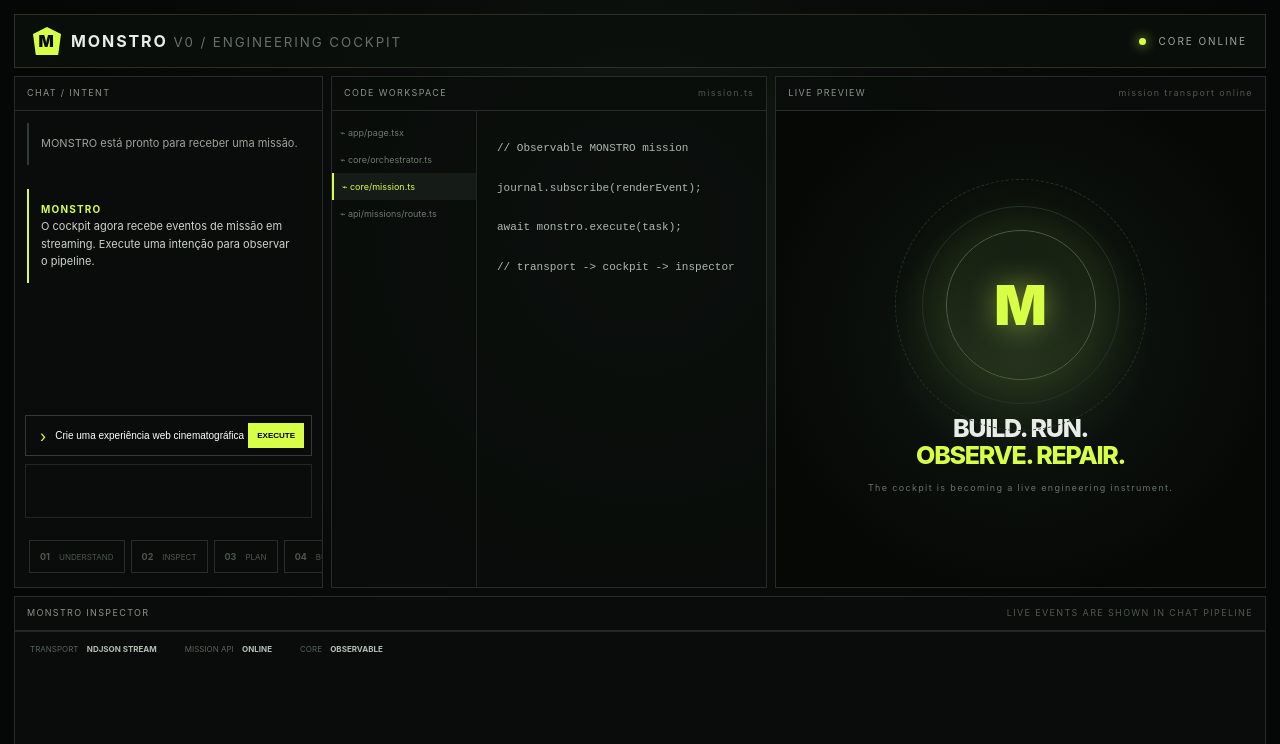
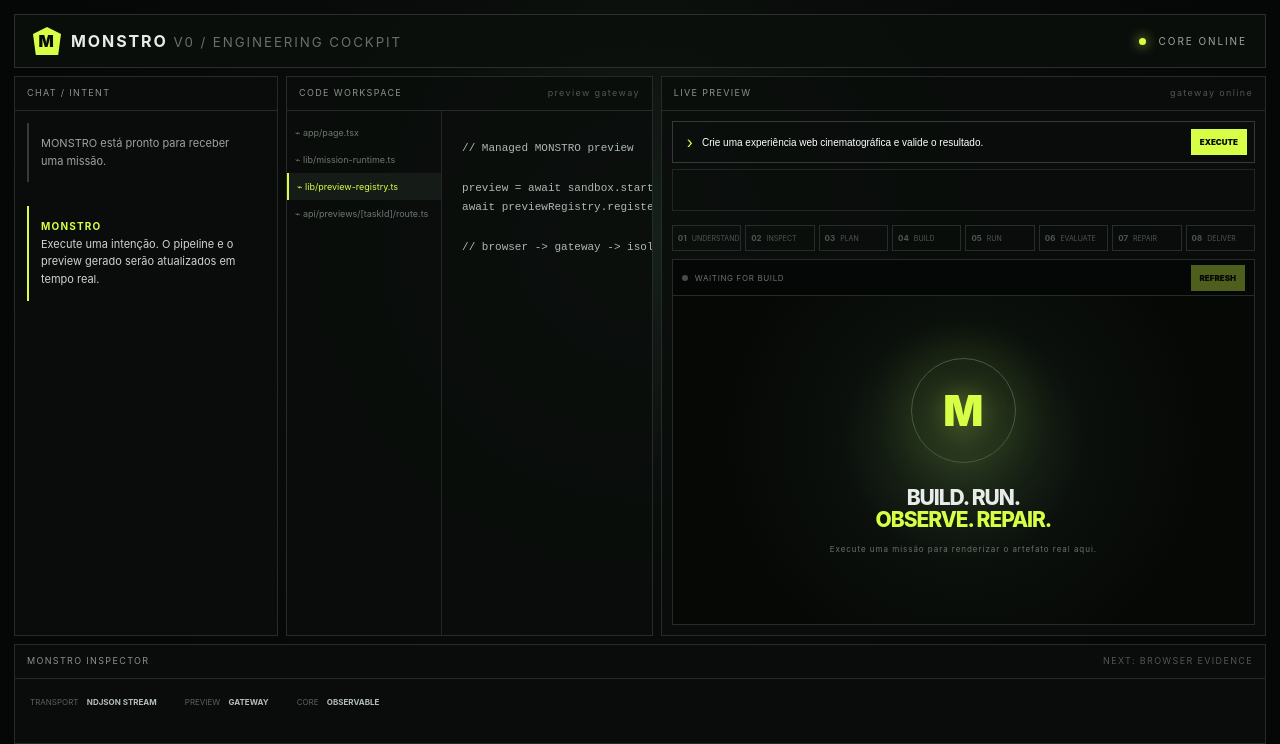
Before and after one commit to meytons001-maker/MONSTRO, a Next.js app in the folder apps/web/: page / in a window 1280 px wide. Shown: the top 744 px of the page. Built offline with nearby package versions, Linux system fonts and the light colour scheme.

Commit message:
feat(cockpit): render mission preview through gateway

```diff
--- a/apps/web/app/mission-console.tsx
+++ b/apps/web/app/mission-console.tsx
@@ -18,16 +18,19 @@ export function MissionConsole() {
   const [intent, setIntent] = useState("Crie uma experiência web cinematográfica e valide o resultado.");
   const [events, setEvents] = useState<MissionEvent[]>([]);
   const [running, setRunning] = useState(false);
+  const [previewRevision, setPreviewRevision] = useState(0);
 
   const latest = events.at(-1);
   const activeIndex = latest ? pipeline.indexOf(latest.phase) : -1;
   const previewUrl = [...events].reverse().find((event) => event.data?.previewUrl)?.data?.previewUrl;
+  const previewSrc = previewUrl ? `${previewUrl}${previewUrl.includes("?") ? "&" : "?"}rev=${previewRevision}` : undefined;
 
   async function execute(event: FormEvent) {
     event.preventDefault();
     if (!intent.trim() || running) return;
     setEvents([]);
     setRunning(true);
+    setPreviewRevision(0);
 
     try {
       const response = await fetch("/api/missions", {
@@ -59,15 +62,25 @@ export function MissionConsole() {
   }
 
   return (
-    <>
+    <div className="missionConsole">
       <form className="prompt" onSubmit={execute}>
         <span>›</span><input aria-label="Prompt" value={intent} onChange={(event) => setIntent(event.target.value)} placeholder="Diga ao Monstro o que construir..."/><button disabled={running}>{running ? "RUNNING" : "EXECUTE"}</button>
       </form>
       <div className="missionFeed">
         {events.slice(-4).map((event) => <div key={event.id}><b>{event.phase.toUpperCase()}</b> {event.type}{event.detail ? ` · ${event.detail}` : ""}</div>)}
-        {previewUrl ? <div><b>PREVIEW</b> <a href={previewUrl} target="_blank" rel="noreferrer">{previewUrl}</a></div> : null}
       </div>
       <div className="pipeline livePipeline">{pipeline.map((phase, index) => <div key={phase} className={index < activeIndex ? "done" : index === activeIndex ? "running" : ""}><b>{String(index + 1).padStart(2,"0")}</b><span>{phase.toUpperCase()}</span></div>)}</div>
-    </>
+
+      <section className="livePreviewStage" aria-label="Live preview">
+        <div className="previewToolbar">
+          <span><i className={previewUrl ? "online" : ""} /> {previewUrl ? "MISSION PREVIEW" : "WAITING FOR BUILD"}</span>
+          <div>
+            <button type="button" disabled={!previewUrl} onClick={() => setPreviewRevision((value) => value + 1)}>REFRESH</button>
+            {previewUrl ? <a href={previewUrl} target="_blank" rel="noreferrer">OPEN ↗</a> : null}
+          </div>
+        </div>
+        {previewSrc ? <iframe key={previewSrc} title="MONSTRO generated preview" src={previewSrc} sandbox="allow-scripts allow-forms allow-modals allow-popups" /> : <div className="previewEmpty"><div className="orb"><div className="core">M</div></div><h1>BUILD. RUN.<br/><em>OBSERVE. REPAIR.</em></h1><p>Execute uma missão para renderizar o artefato real aqui.</p></div>}
+      </section>
+    </div>
   );
 }
--- a/apps/web/app/page.tsx
+++ b/apps/web/app/page.tsx
@@ -1,6 +1,6 @@
 import { MissionConsole } from "./mission-console";
 
-const files = ["app/page.tsx", "core/orchestrator.ts", "core/mission.ts", "api/missions/route.ts"];
+const files = ["app/page.tsx", "lib/mission-runtime.ts", "lib/preview-registry.ts", "api/previews/[taskId]/route.ts"];
 
 export default function Home() {
   return (
@@ -14,31 +14,23 @@ export default function Home() {
         <aside className="panel chat">
           <div className="panelTitle">CHAT / INTENT</div>
           <div className="message system">MONSTRO está pronto para receber uma missão.</div>
-          <div className="message monster"><b>MONSTRO</b><br/>O cockpit agora recebe eventos de missão em streaming. Execute uma intenção para observar o pipeline.</div>
-          <MissionConsole />
+          <div className="message monster"><b>MONSTRO</b><br/>Execute uma intenção. O pipeline e o preview gerado serão atualizados em tempo real.</div>
         </aside>
 
         <section className="panel code">
-          <div className="panelTitle">CODE WORKSPACE <span>mission.ts</span></div>
+          <div className="panelTitle">CODE WORKSPACE <span>preview gateway</span></div>
           <div className="codeBody">
             <nav>{files.map((file, i) => <div className={i === 2 ? "active" : ""} key={file}>⌁ {file}</div>)}</nav>
-            <pre><code>{`// Observable MONSTRO mission\n\njournal.subscribe(renderEvent);\n\nawait monstro.execute(task);\n\n// transport -> cockpit -> inspector`}</code></pre>
+            <pre><code>{`// Managed MONSTRO preview\n\npreview = await sandbox.startPreview(manifest);\nawait previewRegistry.register(task.id, preview);\n\n// browser -> gateway -> isolated preview`}</code></pre>
           </div>
         </section>
 
-        <section className="panel preview">
-          <div className="panelTitle">LIVE PREVIEW <span>mission transport online</span></div>
-          <div className="viewport">
-            <div className="orb"><div className="core">M</div></div>
-            <h1>BUILD. RUN.<br/><em>OBSERVE. REPAIR.</em></h1>
-            <p>The cockpit is becoming a live engineering instrument.</p>
-          </div>
-        </section>
+        <section className="panel preview"><div className="panelTitle">LIVE PREVIEW <span>gateway online</span></div><MissionConsole /></section>
       </section>
 
       <section className="inspector">
-        <div className="panelTitle">MONSTRO INSPECTOR <span>LIVE EVENTS ARE SHOWN IN CHAT PIPELINE</span></div>
-        <div className="telemetry"><span>TRANSPORT <b>NDJSON STREAM</b></span><span>MISSION API <b>ONLINE</b></span><span>CORE <b>OBSERVABLE</b></span></div>
+        <div className="panelTitle">MONSTRO INSPECTOR <span>NEXT: BROWSER EVIDENCE</span></div>
+        <div className="telemetry"><span>TRANSPORT <b>NDJSON STREAM</b></span><span>PREVIEW <b>GATEWAY</b></span><span>CORE <b>OBSERVABLE</b></span></div>
       </section>
     </main>
   );
```
Also changed, not shown: apps/web/app/globals.css.
